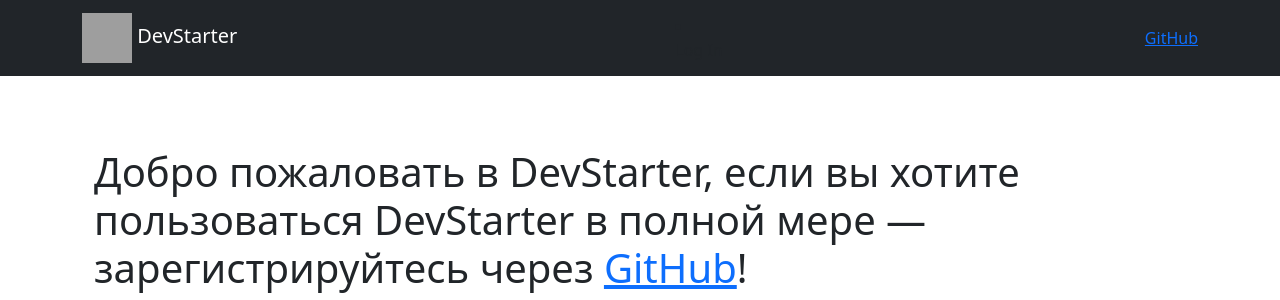
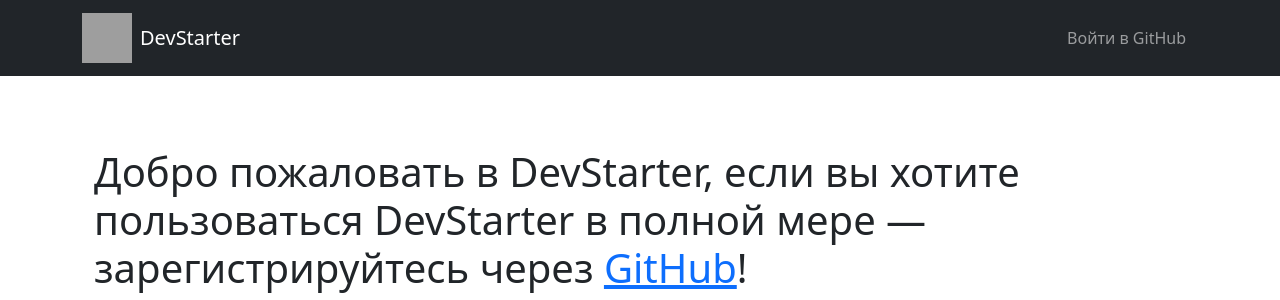
Before and after one commit to Floom1/devstarter, a Django app: page / in a window 1280 px wide. Shown: the top 300 px of the page. Run offline with Django 4.2, Linux system fonts and the light colour scheme; data that the repository does not hold is empty; grey boxes are pictures that could not be loaded.

Commit message:
change login button

```diff
--- a/devstarter/settings.py
+++ b/devstarter/settings.py
@@ -120,4 +120,4 @@
 SOCIAL_AUTH_GITHUB_SECRET = '860ead9ffd4b4ac44dd242dd02979ade0f94522d'
 SOCIAL_AUTH_GITHUB_SCOPE = ['repo', 'workflow']
 
-LOGIN_REDIRECT_URL = '/category/python'
+LOGIN_REDIRECT_URL = '/'
--- a/templates/header.html
+++ b/templates/header.html
@@ -1,20 +1,31 @@
 {% load static %}
 <nav class="navbar navbar-expand-lg navbar-dark bg-dark">
     <div class="container">
-        <a class="navbar-brand" href="/">
-            <img src="{% get_media_prefix %}logo_test.svg" alt="" width="50" height="50" class="d-inline-block align-text-mid">
+        <a class="navbar-brand d-flex align-items-center" href="/">
+            <img src="{% get_media_prefix %}logo_test.svg" alt="DevStarter" width="50" height="50" class="d-inline-block me-2">
             DevStarter
         </a>
+        <button class="navbar-toggler" type="button" data-bs-toggle="collapse" data-bs-target="#navbarNav" aria-controls="navbarNav" aria-expanded="false" aria-label="Toggle navigation">
+            <span class="navbar-toggler-icon"></span>
+        </button>
+        <div class="collapse navbar-collapse" id="navbarNav">
+            <ul class="navbar-nav ms-auto align-items-center">
                 {% if user.is_authenticated %}
-            <li class="nav-item"><a href="{% url 'users-profile' %}"> {{ user.username}}</a></li>
+                    <li class="nav-item">
+                        <a class="nav-link btn btn-outline-light btn-sm mx-1" href="{% url 'users-profile' %}">{{ user.username }}</a>
+                    </li>
+                    <li class="nav-item">
                         <form action="{% url 'logout' %}" method="post">
                             {% csrf_token %}
-                <a href="#" onclick="parentNode.submit();">Log out</a>
+                            <a class="nav-link btn btn-outline-light btn-sm mx-1" href="#" onclick="this.parentNode.submit();">Log out</a>
                         </form>
                     </li>
                 {% else %}
-            <li class="nav-item"><a class="nav-link" href="{% url 'login' %}">Log In</a></li>
+                    <li class="nav-item">
+                        <a class="nav-link btn btn-primary btn-sm mx-1" id="tab-login" href="{% url 'social:begin' 'github' %}">Войти в GitHub</a>
+                    </li>
                 {% endif %}
-          <a href="{% url 'social:begin' 'github' %}">GitHub</a>
+            </ul>
+        </div>
     </div>
 </nav>
```
Lines whose indentation alone changed are shown as unchanged.
